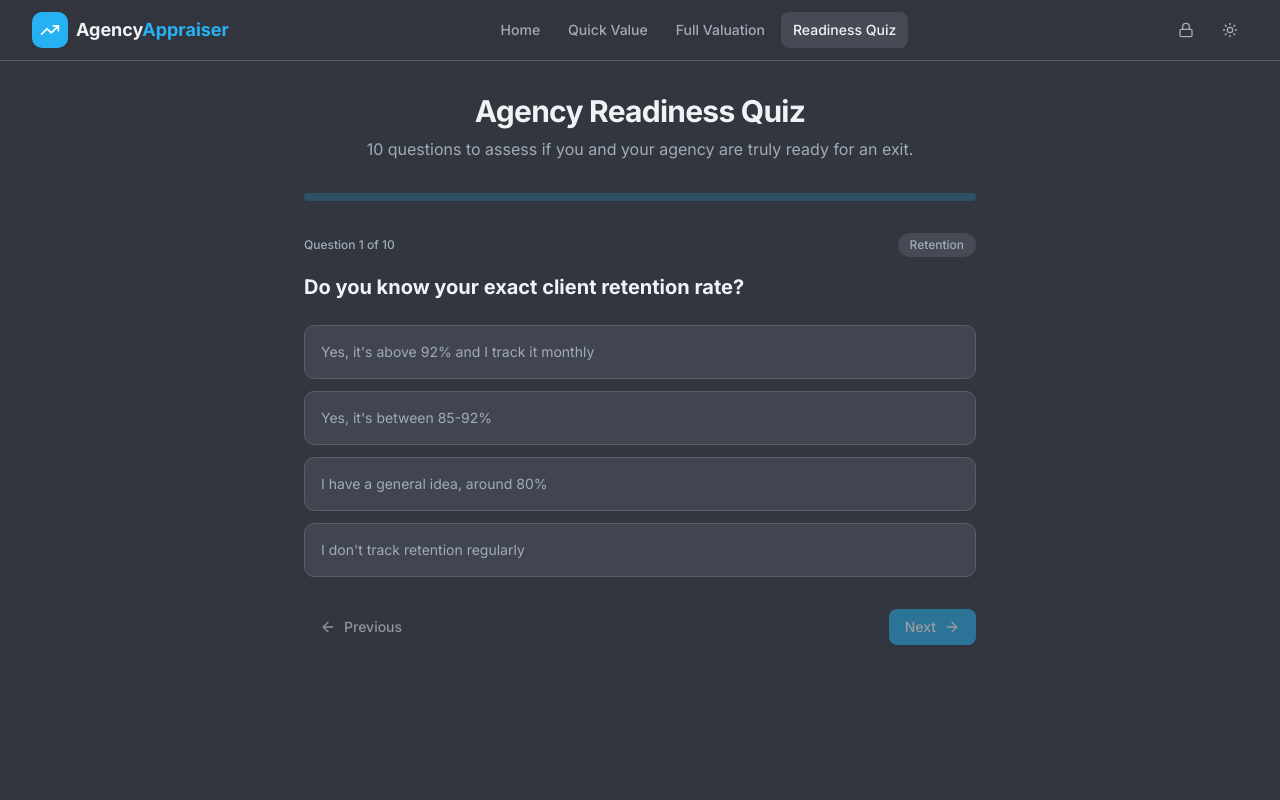
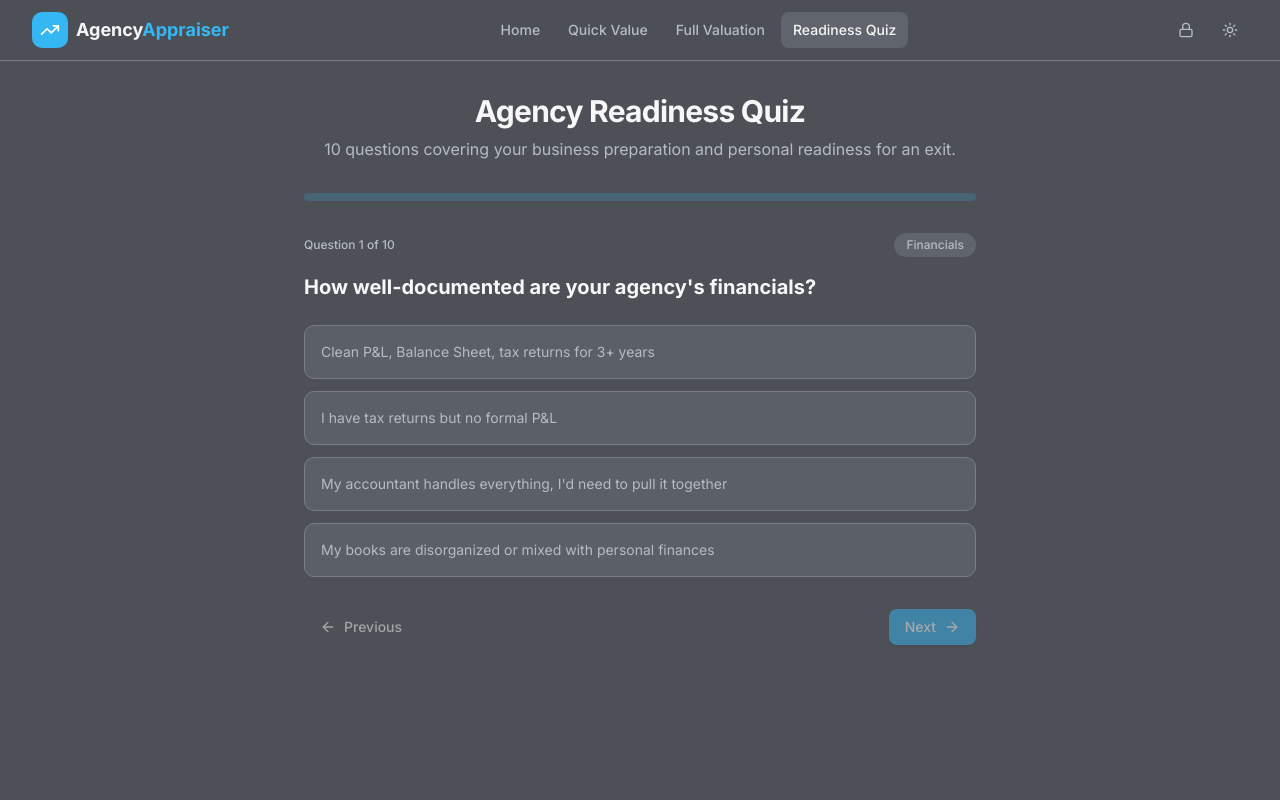
Before and after one commit to alexkirch1/agencyappraiser, a Next.js app: page /quiz in a window 1280 px wide. Shown: the top 800 px of the page. Built offline with nearby package versions, Linux system fonts and the light colour scheme.

Commit message:
feat: update quiz with personal readiness questions and dark mode fix
Add 3 personal readiness questions and adjust dark mode for better visibility

```diff
--- a/app/globals.css
+++ b/app/globals.css
@@ -48,45 +48,45 @@
 
 /* ===== DARK MODE ===== */
 .dark {
-  --background: 220 10% 22%;
-  --foreground: 210 20% 95%;
-  --card: 220 10% 28%;
-  --card-foreground: 210 20% 95%;
-  --popover: 220 10% 25%;
-  --popover-foreground: 210 20% 95%;
-  --primary: 199 89% 55%;
+  --background: 220 6% 32%;
+  --foreground: 210 10% 97%;
+  --card: 220 6% 38%;
+  --card-foreground: 210 10% 97%;
+  --popover: 220 6% 35%;
+  --popover-foreground: 210 10% 97%;
+  --primary: 199 89% 58%;
   --primary-foreground: 0 0% 100%;
-  --secondary: 220 10% 30%;
-  --secondary-foreground: 210 20% 95%;
-  --muted: 220 10% 30%;
-  --muted-foreground: 215 14% 68%;
-  --accent: 220 10% 30%;
-  --accent-foreground: 210 20% 95%;
+  --secondary: 220 6% 40%;
+  --secondary-foreground: 210 10% 97%;
+  --muted: 220 6% 40%;
+  --muted-foreground: 215 10% 74%;
+  --accent: 220 6% 40%;
+  --accent-foreground: 210 10% 97%;
   --destructive: 0 84% 62%;
   --destructive-foreground: 0 0% 100%;
-  --border: 220 10% 38%;
-  --input: 220 10% 34%;
-  --ring: 199 89% 55%;
+  --border: 220 6% 50%;
+  --input: 220 6% 44%;
+  --ring: 199 89% 58%;
   --radius: 0.625rem;
   --success: 142 71% 50%;
   --success-foreground: 0 0% 100%;
   --warning: 38 92% 50%;
   --warning-foreground: 0 0% 0%;
 
-  --chart-1: 199 89% 55%;
+  --chart-1: 199 89% 58%;
   --chart-2: 142 71% 50%;
   --chart-3: 38 92% 50%;
   --chart-4: 0 84% 62%;
   --chart-5: 262 83% 62%;
 
-  --sidebar-background: 220 10% 20%;
-  --sidebar-foreground: 210 20% 95%;
-  --sidebar-primary: 199 89% 55%;
+  --sidebar-background: 220 6% 30%;
+  --sidebar-foreground: 210 10% 97%;
+  --sidebar-primary: 199 89% 58%;
   --sidebar-primary-foreground: 0 0% 100%;
-  --sidebar-accent: 220 10% 30%;
-  --sidebar-accent-foreground: 210 20% 95%;
-  --sidebar-border: 220 10% 38%;
-  --sidebar-ring: 199 89% 55%;
+  --sidebar-accent: 220 6% 40%;
+  --sidebar-accent-foreground: 210 10% 97%;
+  --sidebar-border: 220 6% 50%;
+  --sidebar-ring: 199 89% 58%;
 }
 
 @theme inline {
--- a/app/quiz/page.tsx
+++ b/app/quiz/page.tsx
@@ -8,7 +8,7 @@ export default function QuizPage() {
       <div className="mb-8 text-center">
         <h1 className="text-3xl font-bold tracking-tight text-foreground">Agency Readiness Quiz</h1>
         <p className="mt-2 text-muted-foreground">
-          10 questions to assess if you and your agency are truly ready for an exit.
+          10 questions covering your business preparation and personal readiness for an exit.
         </p>
       </div>
       <QuizEngine />
--- a/components/quiz/quiz-engine.tsx
+++ b/components/quiz/quiz-engine.tsx
@@ -19,6 +19,17 @@ interface QuizQuestion {
 }
 
 const questions: QuizQuestion[] = [
+  // ── Business readiness ──
+  {
+    category: "Financials",
+    question: "How well-documented are your agency's financials?",
+    options: [
+      { label: "Clean P&L, Balance Sheet, tax returns for 3+ years", score: 10 },
+      { label: "I have tax returns but no formal P&L", score: 6 },
+      { label: "My accountant handles everything, I'd need to pull it together", score: 3 },
+      { label: "My books are disorganized or mixed with personal finances", score: 1 },
+    ],
+  },
   {
     category: "Retention",
     question: "Do you know your exact client retention rate?",
@@ -27,16 +38,6 @@ const questions: QuizQuestion[] = [
       { label: "Yes, it's between 85-92%", score: 7 },
       { label: "I have a general idea, around 80%", score: 4 },
       { label: "I don't track retention regularly", score: 1 },
-    ],
-  },
-  {
-    category: "Financials",
-    question: "How well-documented are your agency's financials?",
-    options: [
-      { label: "Clean P&L, Balance Sheet, tax returns for 3+ years", score: 10 },
-      { label: "I have tax returns but no formal P&L", score: 6 },
-      { label: "My accountant handles everything, I'd need to pull it together", score: 3 },
-      { label: "My books are disorganized or mixed with personal finances", score: 1 },
     ],
   },
   {
@@ -50,26 +51,6 @@ const questions: QuizQuestion[] = [
     ],
   },
   {
-    category: "Carrier Diversification",
-    question: "How diversified is your carrier portfolio?",
-    options: [
-      { label: "No single carrier represents more than 30% of my book", score: 10 },
-      { label: "My top carrier is 30-50% of my book", score: 7 },
-      { label: "My top carrier is 50-75% of my book", score: 4 },
-      { label: "One carrier dominates (75%+ of my book)", score: 1 },
-    ],
-  },
-  {
-    category: "Succession",
-    question: "Do you have a succession or transition plan?",
-    options: [
-      { label: "Yes, I have a documented plan with a timeline", score: 10 },
-      { label: "I've thought about it but nothing is formalized", score: 5 },
-      { label: "I know I need one but haven't started", score: 3 },
-      { label: "No, I haven't considered succession planning", score: 1 },
-    ],
-  },
-  {
     category: "Technology",
     question: "What is your agency's technology and systems readiness?",
     options: [
@@ -80,13 +61,13 @@ const questions: QuizQuestion[] = [
     ],
   },
   {
-    category: "Concentration",
-    question: "How concentrated is your client base?",
+    category: "Carrier Diversification",
+    question: "How diversified is your carrier portfolio?",
     options: [
-      { label: "Top 10 clients are less than 10% of revenue", score: 10 },
-      { label: "Top 10 clients are 10-20% of revenue", score: 7 },
-      { label: "Top 10 clients are 20-35% of revenue", score: 4 },
-      { label: "Top 10 clients are 35%+ of revenue", score: 1 },
+      { label: "No single carrier represents more than 30% of my book", score: 10 },
+      { label: "My top carrier is 30-50% of my book", score: 7 },
+      { label: "My top carrier is 50-75% of my book", score: 4 },
+      { label: "One carrier dominates (75%+ of my book)", score: 1 },
     ],
   },
   {
@@ -100,23 +81,44 @@ const questions: QuizQuestion[] = [
     ],
   },
   {
-    category: "Valuation Expectations",
-    question: "How well do you understand what your agency is worth?",
+    category: "Succession",
+    question: "Do you have a succession or transition plan?",
     options: [
-      { label: "I've had a formal valuation or appraisal done", score: 10 },
-      { label: "I've used tools and have a reasonable estimate", score: 7 },
-      { label: "I have a number in my head but no data to back it up", score: 4 },
-      { label: "I have no idea what my agency is worth", score: 1 },
+      { label: "Yes, I have a documented plan with a timeline", score: 10 },
+      { label: "I've thought about it but nothing is formalized", score: 5 },
+      { label: "I know I need one but haven't started", score: 3 },
+      { label: "No, I haven't considered succession planning", score: 1 },
+    ],
+  },
+  // ── Personal readiness ──
+  {
+    category: "Personal Readiness",
+    question: "How would you feel if you woke up tomorrow and the agency was no longer yours?",
+    options: [
+      { label: "Relieved -- I'm ready to move on to the next chapter", score: 10 },
+      { label: "Mostly fine, though I'd miss a few things", score: 7 },
+      { label: "Uneasy -- the agency is a big part of who I am", score: 4 },
+      { label: "I can't imagine my life without it", score: 1 },
     ],
   },
   {
-    category: "Timeline",
-    question: "What is your ideal timeline for a sale?",
+    category: "Post-Sale Plan",
+    question: "Do you have a clear plan for what comes after the sale?",
     options: [
-      { label: "12-24 months out, I'm planning proactively", score: 10 },
-      { label: "6-12 months, I'd like to move relatively soon", score: 7 },
-      { label: "I need to sell within 6 months", score: 4 },
-      { label: "As soon as possible / urgent", score: 2 },
+      { label: "Yes -- whether that's retirement, a new venture, or something else entirely", score: 10 },
+      { label: "I have some ideas but nothing concrete", score: 6 },
+      { label: "I haven't really thought past the closing table", score: 3 },
+      { label: "No, I'm focused on the sale itself right now", score: 1 },
+    ],
+  },
+  {
+    category: "Family & Advisors",
+    question: "Have you talked about a potential sale with your family or trusted advisors?",
+    options: [
+      { label: "Yes, my family and advisors are aligned and supportive", score: 10 },
+      { label: "I've mentioned it but we haven't had a real conversation", score: 6 },
+      { label: "My family knows I'm thinking about it, but we disagree on timing", score: 4 },
+      { label: "No one close to me knows I'm considering a sale", score: 1 },
     ],
   },
 ]
```
